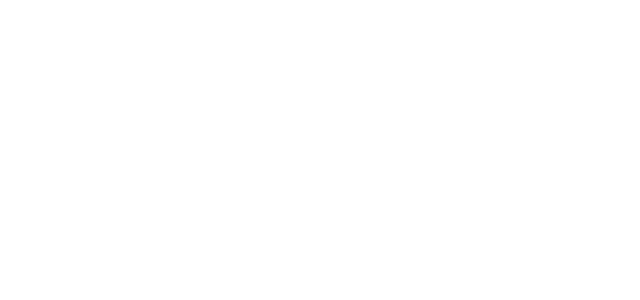
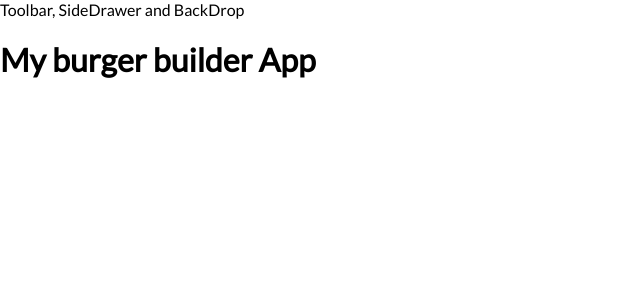
Before and after one commit to iddimsangi/burger-project, a React app: page / in a window 1280 px wide. Shown: the top 300 px of the page, without its empty margins (0-640 px from the left). Built offline with nearby package versions, Linux system fonts and the light colour scheme.

Commit message:
Create components for project structure

```diff
--- a/public/index.html
+++ b/public/index.html
@@ -21,7 +21,7 @@
     -->
     <link rel="preconnect" href="https://fonts.gstatic.com">
 <link href="https://fonts.googleapis.com/css2?family=Lato&family=Roboto:wght@100;300&display=swap" rel="stylesheet"/>
-    <title>React App</title>
+    <title>Burger Builder react-App</title>
   </head>
   <body>
     <noscript>
--- a/src/App.js
+++ b/src/App.js
@@ -1,12 +1,13 @@
 import React, { Component } from 'react';
-// import logo from './28.1 burger-logo.png';
-// import './App.css';
+import Layout from './components/Layout/Layout';
 
 class App extends Component {
   render() {
     return (
-      <div className="App">
-
+      <div>
+        <Layout>
+         <h1>My burger builder App</h1>
+        </Layout>
       </div>
     );
   }
--- /dev/null
+++ b/src/components/Layout/Layout.js
@@ -0,0 +1,14 @@
+import React from 'react';
+import Aux from '../../hoc/Aux';
+const layout = (props) =>(
+    <Aux>
+        <div>
+            Toolbar, SideDrawer and BackDrop
+            </div>
+            <main>
+                {props.children}
+            </main>
+    </Aux>
+
+);
+export default layout;
--- /dev/null
+++ b/src/hoc/Aux.js
@@ -0,0 +1,2 @@
+const aux = (props) => props.children
+export default aux;
```
